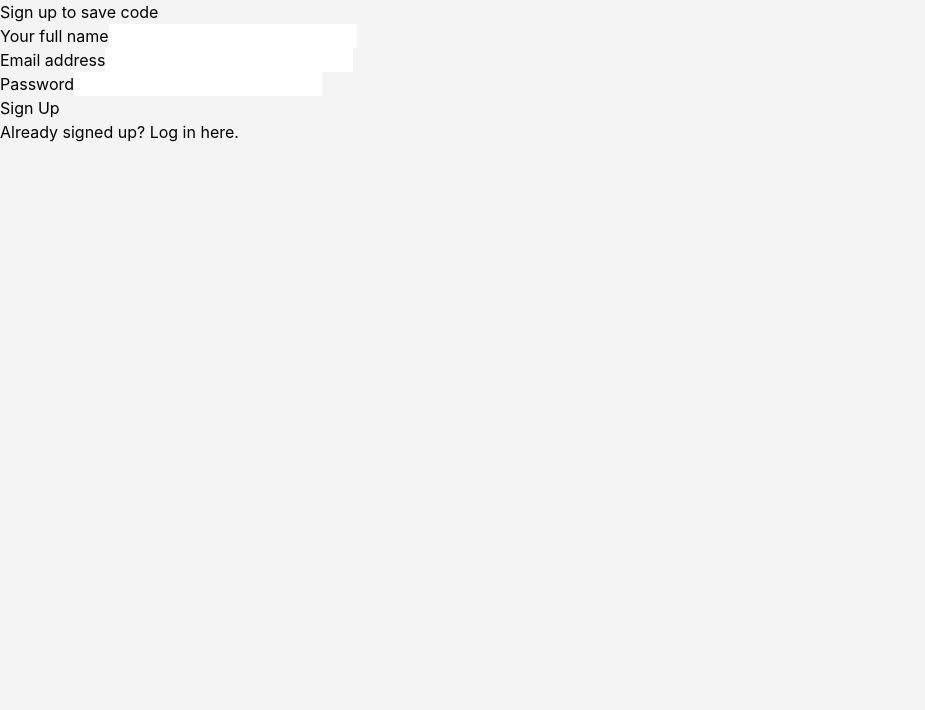
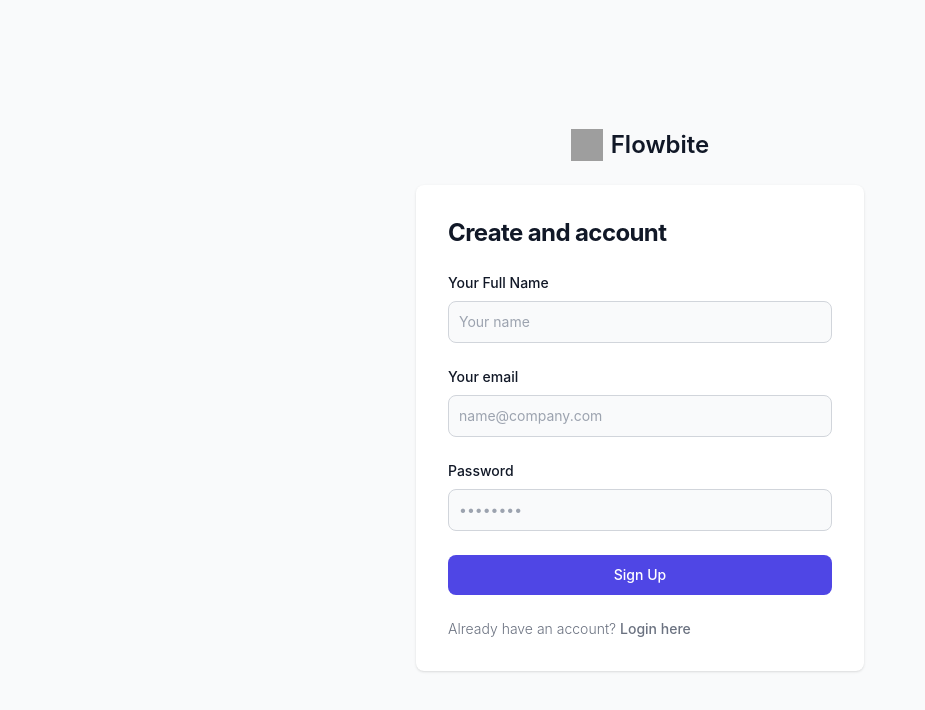
Before and after one commit to chinmaya-kumar-behera/TraficSignal, a React (Create React App) app in the folder web/: page /register in a window 1280 px wide. Shown: the top 710 px of the page, without its empty margins (0-925 px from the left). Built offline with nearby package versions, Linux system fonts and the light colour scheme; grey boxes are pictures that could not be loaded.

Commit message:
login and signin

```diff
--- a/web/src/pages/login/Login.jsx
+++ b/web/src/pages/login/Login.jsx
@@ -1,20 +1,30 @@
-import React from 'react'
-import UserHandler from '../../handlers/UserHandler';
-import Loader from '../../components/UI/Loader';
+import React from "react";
+import UserHandler from "../../handlers/UserHandler";
+import Loader from "../../components/UI/Loader";
 
 const Login = () => {
-
   const { onLogInFormSubmit, onLoginChange, loginData } = UserHandler();
 
-    return (
-      <main className="">
-        <div className="">
-          <div className="container">
-            <h1 className="is-title">Log in to access your saved code</h1>
-            <div className="login-form-container">
-              <form className="full-width" onSubmit={onLogInFormSubmit}>
-                <div className="form-field">
-                  <label>Email address</label>
+  return (
+    <section class="bg-gray-50 dark:bg-gray-900">
+        <div class="flex flex-col items-center justify-center px-6 py-8 mx-auto md:h-screen lg:py-0">
+          <div class="w-full bg-white rounded-lg shadow dark:border md:mt-0 sm:max-w-md xl:p-0 dark:bg-gray-800 dark:border-gray-700">
+            <div class="p-6 space-y-4 md:space-y-6 sm:p-8">
+              <h1 class="text-xl font-bold leading-tight tracking-tight text-gray-900 md:text-2xl dark:text-white">
+                Sign in to your account
+              </h1>
+              <form
+                class="space-y-4 md:space-y-6"
+                action="#"
+                onSubmit={onLogInFormSubmit}
+              >
+                <div>
+                  <label
+                    for="email"
+                    class="block mb-2 text-sm font-medium text-gray-900 dark:text-white"
+                  >
+                    Your email
+                  </label>
                   <input
                     name="email"
                     id="email"
@@ -24,10 +34,17 @@ const Login = () => {
                     required=""
                     value={loginData.email}
                     onChange={onLoginChange}
+                    class="bg-gray-50 border border-gray-300 text-gray-900 sm:text-sm rounded-lg focus:ring-primary-600 focus:border-primary-600 block w-full p-2.5 dark:bg-gray-700 dark:border-gray-600 dark:placeholder-gray-400 dark:text-white dark:focus:ring-blue-500 dark:focus:border-blue-500"
+                    placeholder="name@company.com"
                   />
                 </div>
-                <div className="form-field">
-                  <label>Password</label>
+                <div>
+                  <label
+                    for="password"
+                    class="block mb-2 text-sm font-medium text-gray-900 dark:text-white"
+                  >
+                    Password
+                  </label>
                   <input
                     name="password"
                     id="password"
@@ -37,29 +54,34 @@ const Login = () => {
                     required=""
                     value={loginData.password}
                     onChange={onLoginChange}
+                    placeholder="••••••••"
+                    class="bg-gray-50 border border-gray-300 text-gray-900 sm:text-sm rounded-lg focus:ring-primary-600 focus:border-primary-600 block w-full p-2.5 dark:bg-gray-700 dark:border-gray-600 dark:placeholder-gray-400 dark:text-white dark:focus:ring-blue-500 dark:focus:border-blue-500"
                   />
                 </div>
-                {/* <span className="text-success"></span>
-                <span id="error">Error: </span> */}
+
                 <button
                   className="btn btn-primary"
                   type="submit"
                   disabled={loginData.loading}
+                  class="w-full text-white bg-indigo-600 hover:bg-primary-700 focus:ring-4 focus:outline-none focus:ring-primary-300 font-medium rounded-lg text-sm px-5 py-2.5 text-center dark:bg-primary-600 dark:hover:bg-primary-700 dark:focus:ring-primary-800"
                 >
                   {loginData.loading ? <Loader size="lg" /> : "LogIn"}
                 </button>
+                <p class="text-sm font-light text-gray-500 dark:text-gray-400">
+                  Don’t have an account yet?{" "}
+                  <a
+                    href="register"
+                    class="font-medium text-primary-600 hover:underline dark:text-primary-500"
+                  >
+                    Sign up
+                  </a>
+                </p>
               </form>
-              <p className="aligncenter">
-                New to Codeshare? <a href="/register">Sign up here</a>.
-              </p>
-              <p className="aligncenter">
-                <a href="/forgot-password?email=">Forgot your password?</a>
-              </p>
             </div>
           </div>
         </div>
-      </main>
-    );
-}
+      </section>
+  );
+};
 
-export default Login
+export default Login;
--- a/web/src/pages/signup/SignUp.jsx
+++ b/web/src/pages/signup/SignUp.jsx
@@ -1,19 +1,44 @@
 import React from "react";
 import UserHandler from "../../handlers/UserHandler";
-import Loader from "../../components/UI/Loader"
+import Loader from "../../components/UI/Loader";
 
 const SignUp = () => {
   const { signUpFormSubmitHandler, onSignupChange, signUpData } = UserHandler();
 
   return (
     <React.Fragment>
-      <div className="container">
-        <h1 className="is-title">Sign up to save code</h1>
-        <div className="login-form-container">
-          <form className="full-width" onSubmit={signUpFormSubmitHandler}>
-            <div className="form-field">
-              <label>Your full name</label>
+      <section class="bg-gray-50 dark:bg-gray-900">
+        <div class="flex flex-col items-center justify-center px-6 py-8 mx-auto md:h-screen lg:py-0">
+          <a
+            href="#"
+            class="flex items-center mb-6 text-2xl font-semibold text-gray-900 dark:text-white"
+          >
+            <img
+              class="w-8 h-8 mr-2"
+              src="https://flowbite.s3.amazonaws.com/blocks/marketing-ui/logo.svg"
+              alt="logo"
+            />
+            Flowbite
+          </a>
+          <div class="w-full bg-white rounded-lg shadow dark:border md:mt-0 sm:max-w-md xl:p-0 dark:bg-gray-800 dark:border-gray-700">
+            <div class="p-6 space-y-4 md:space-y-6 sm:p-8">
+              <h1 class="text-xl font-bold leading-tight tracking-tight text-gray-900 md:text-2xl dark:text-white">
+                Create and account
+              </h1>
+              <form
+                class="space-y-4 md:space-y-6"
+                action="#"
+                onSubmit={signUpFormSubmitHandler}
+              >
+                <div>
+                  <label
+                    for="email"
+                    class="block mb-2 text-sm font-medium text-gray-900 dark:text-white"
+                  >
+                    Your Full Name
+                  </label>
                   <input
+                    placeholder="Your name"
                     type="text"
                     name="name"
                     id="name"
@@ -23,10 +48,17 @@ const SignUp = () => {
                     required=""
                     value={signUpData.name}
                     onChange={onSignupChange}
+                    class="bg-gray-50 border border-gray-300 text-gray-900 sm:text-sm rounded-lg focus:ring-primary-600 focus:border-primary-600 block w-full p-2.5 dark:bg-gray-700 dark:border-gray-600 dark:placeholder-gray-400 dark:text-white dark:focus:ring-blue-500 dark:focus:border-blue-500"
                   />
                 </div>
-            <div className="form-field">
-              <label>Email address</label>
+
+                <div>
+                  <label
+                    for="email"
+                    class="block mb-2 text-sm font-medium text-gray-900 dark:text-white"
+                  >
+                    Your email
+                  </label>
                   <input
                     type="email"
                     name="email"
@@ -36,10 +68,17 @@ const SignUp = () => {
                     required=""
                     value={signUpData.email}
                     onChange={onSignupChange}
+                    class="bg-gray-50 border border-gray-300 text-gray-900 sm:text-sm rounded-lg focus:ring-primary-600 focus:border-primary-600 block w-full p-2.5 dark:bg-gray-700 dark:border-gray-600 dark:placeholder-gray-400 dark:text-white dark:focus:ring-blue-500 dark:focus:border-blue-500"
+                    placeholder="name@company.com"
                   />
                 </div>
-            <div className="form-field">
-              <label>Password</label>
+                <div>
+                  <label
+                    for="password"
+                    class="block mb-2 text-sm font-medium text-gray-900 dark:text-white"
+                  >
+                    Password
+                  </label>
                   <input
                     type="password"
                     name="password"
@@ -49,21 +88,48 @@ const SignUp = () => {
                     required=""
                     value={signUpData.password}
                     onChange={onSignupChange}
+                    placeholder="••••••••"
+                    class="bg-gray-50 border border-gray-300 text-gray-900 sm:text-sm rounded-lg focus:ring-primary-600 focus:border-primary-600 block w-full p-2.5 dark:bg-gray-700 dark:border-gray-600 dark:placeholder-gray-400 dark:text-white dark:focus:ring-blue-500 dark:focus:border-blue-500"
                   />
                 </div>
+                {/* <div>
+                    <label
+                      for="confirm-password"
+                      class="block mb-2 text-sm font-medium text-gray-900 dark:text-white"
+                    >
+                      Confirm password
+                    </label>
+                    <input
+                      type="confirm-password"
+                      name="confirm-password"
+                      id="confirm-password"
+                      placeholder="••••••••"
+                      class="bg-gray-50 border border-gray-300 text-gray-900 sm:text-sm rounded-lg focus:ring-primary-600 focus:border-primary-600 block w-full p-2.5 dark:bg-gray-700 dark:border-gray-600 dark:placeholder-gray-400 dark:text-white dark:focus:ring-blue-500 dark:focus:border-blue-500"
+                      required=""
+                    />
+                  </div> */}
+
                 <button
-              className="btn btn-primary"
+                  class="w-full text-white bg-indigo-600 hover:bg-primary-700 focus:ring-4 focus:outline-none focus:ring-primary-300 font-medium rounded-lg text-sm px-5 py-2.5 text-center dark:bg-primary-600 dark:hover:bg-primary-700 dark:focus:ring-primary-800 "
                   type="submit"
                   disabled={signUpData.loading}
                 >
-            {signUpData.loading  ? <Loader size="lg"/> : "Sign Up"}
+                  {signUpData.loading ? <Loader size="lg" /> : "Sign Up"}
                 </button>
+                <p class="text-sm font-light text-gray-500 dark:text-gray-400">
+                  Already have an account?{" "}
+                  <a
+                    href="login"
+                    class="font-medium text-primary-600 hover:underline dark:text-primary-500"
+                  >
+                    Login here
+                  </a>
+                </p>
               </form>
-          <p className="aligncenter">
-            Already signed up? <a href="/login">Log in here</a>.
-          </p>
             </div>
           </div>
+        </div>
+      </section>
     </React.Fragment>
   );
 };
--- a/web/src/services/userService.js
+++ b/web/src/services/userService.js
@@ -1,9 +1,11 @@
 import axios from "axios";
 
 export const signupService = (data) => {
-  return axios.post(`${process.env.REACT_APP_BACKEND_BASE_URL}/api/register`,data);
+  console.log(data)
+  return axios.post(`${process.env.REACT_APP_BACKEND_BASE_URL}/api/register`, data);
 };
 
 export const loginService = (data) => {
+  console.log(data)
   return axios.post(`${process.env.REACT_APP_BACKEND_BASE_URL}/api/login`,data);
 };
--- a/web/src/views/sidebar/SideBar.jsx
+++ b/web/src/views/sidebar/SideBar.jsx
@@ -9,7 +9,7 @@ const SideBar = () => {
       <div className="fixed w-[250px] h-[calc(100vh-60px)] top-30 border-r-2 pr-7 overflow-y-scroll no-scrollbar">
         <div className="w-full h-full py-3 space-y-3">
           {/* search input   */}
-          <div className="sticky top-3">
+          <div className="sticky top-0">
             <form class="flex items-center max-w-lg mx-auto">
               <label for="voice-search" class="sr-only">
                 Search
```
Also changed, not shown: web/src/App.js (+15 -4 lines), web/src/pages/profile/DashBoard.js (added, +12 -0 lines), web/src/services/urlService.js (deleted, +0 -28 lines), web/src/views/header/Navbar.jsx (+33 -6 lines), 1 other file (tests, documents, lock files or other folders). Lines whose indentation alone changed are shown as unchanged.
